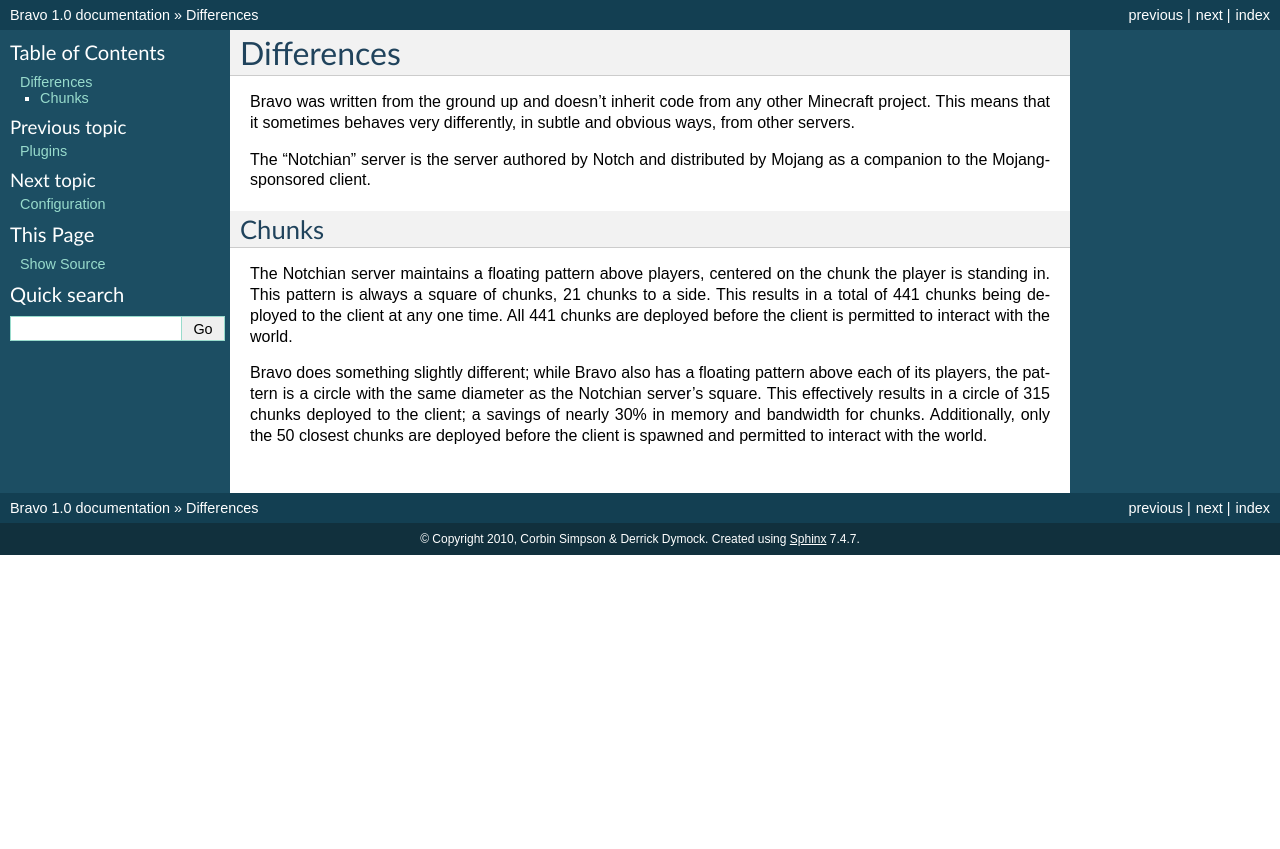
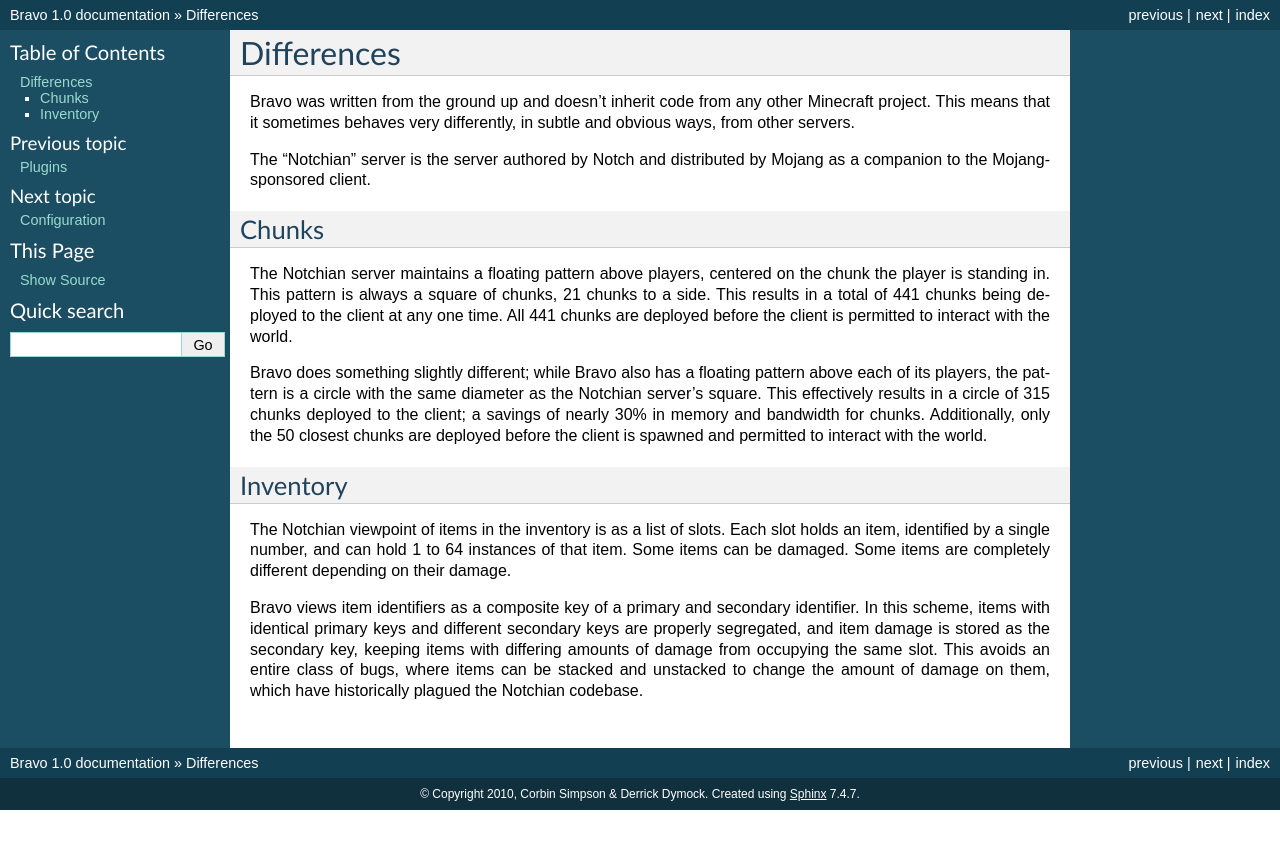
Before and after one commit to bravoserver/bravo, a Sphinx documentation site: the page built from docs/differences.rst, in a window 1280 px wide. Shown: the top 849 px of the page. Built offline with Sphinx 7.4.7, drawn with Linux system fonts in a browser that asks for light colours; formulas are drawn with MathJax 3.

Commit message:
docs: Document items.

```diff
--- a/docs/differences.rst
+++ b/docs/differences.rst
@@ -24,3 +24,19 @@
 of 315 chunks deployed to the client; a savings of nearly 30% in memory and
 bandwidth for chunks. Additionally, only the 50 closest chunks are deployed
 before the client is spawned and permitted to interact with the world.
+
+Inventory
+=========
+
+The Notchian viewpoint of items in the inventory is as a list of slots. Each
+slot holds an item, identified by a single number, and can hold 1 to 64
+instances of that item. Some items can be damaged. Some items are completely
+different depending on their damage.
+
+Bravo views item identifiers as a composite key of a primary and secondary
+identifier. In this scheme, items with identical primary keys and different
+secondary keys are properly segregated, and item damage is stored as the
+secondary key, keeping items with differing amounts of damage from occupying
+the same slot. This avoids an entire class of bugs, where items can be
+stacked and unstacked to change the amount of damage on them, which have
+historically plagued the Notchian codebase.
```
